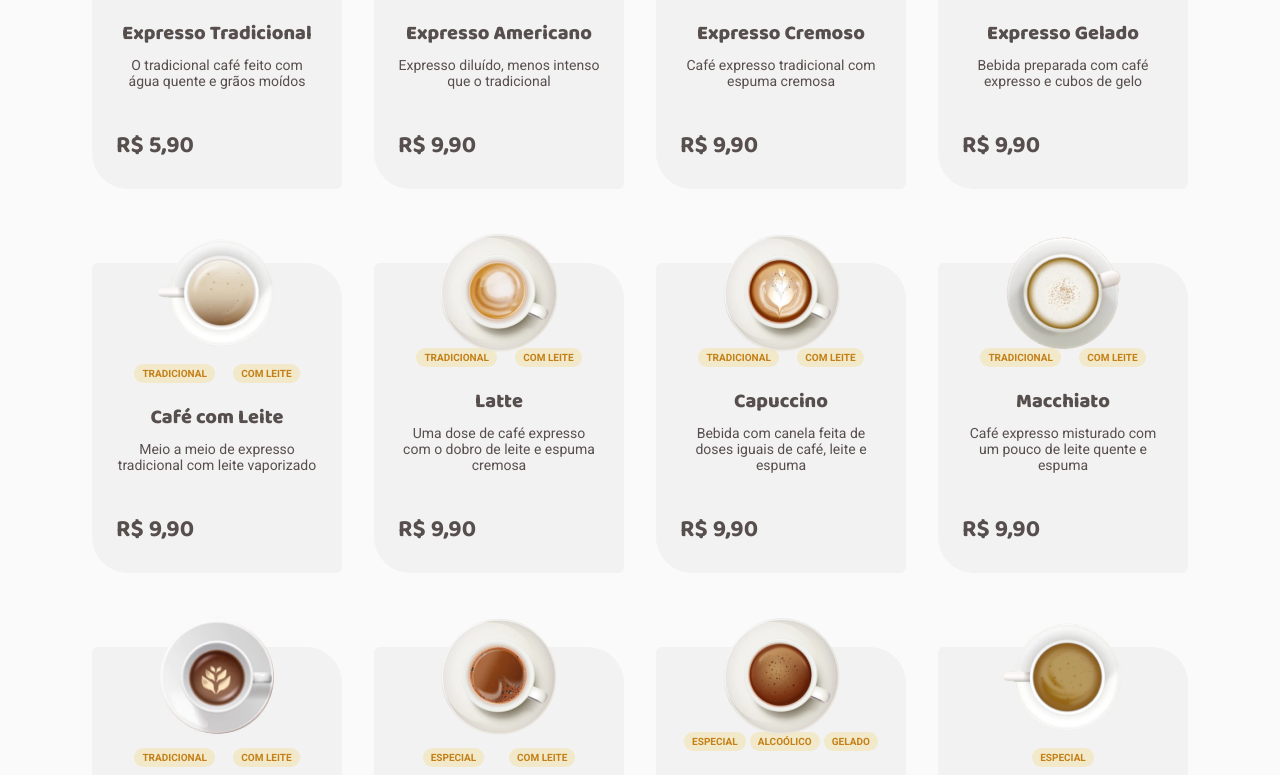
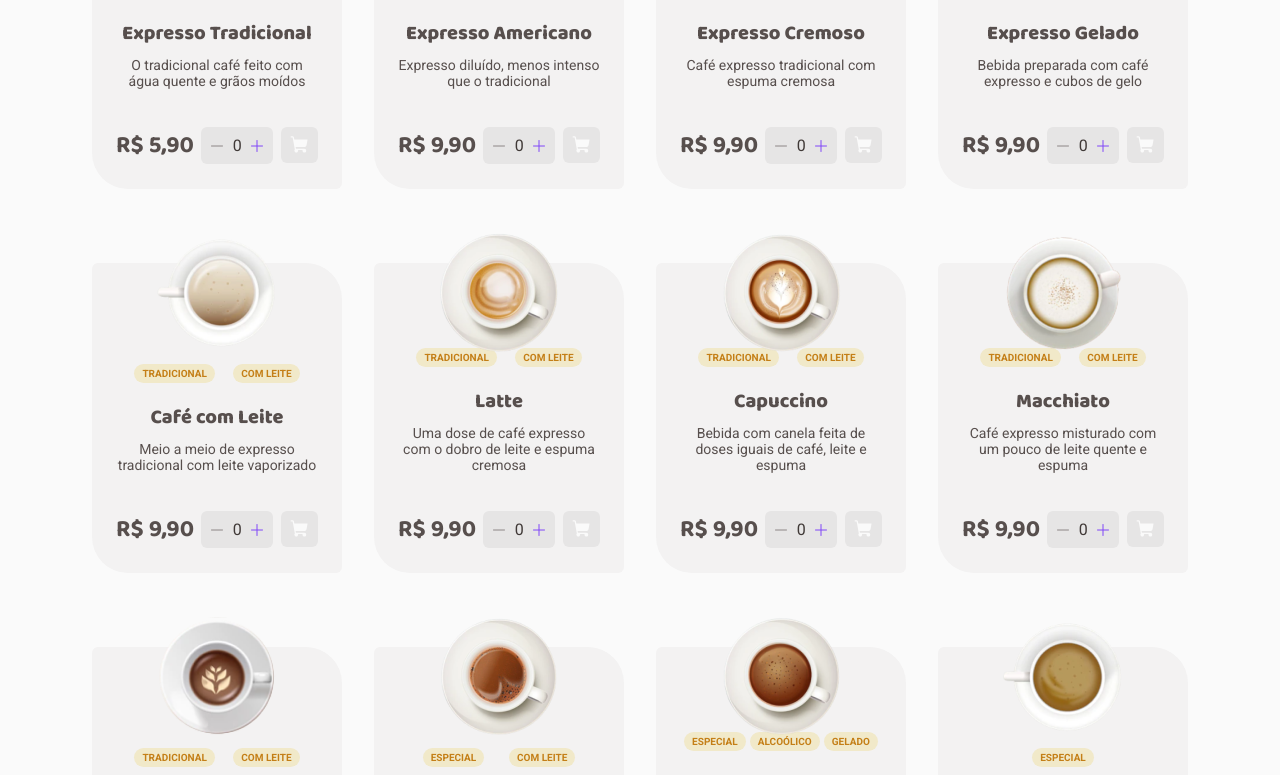
Before and after one commit to ponqueli/coffee-delivery, a React (Vite) app: page / in a window 1280 px wide. Shown: the part 940-1715 px from the top of the page. Built offline with nearby package versions, Linux system fonts and the light colour scheme.

Commit message:
add increment and decrement buttons coffee

```diff
--- /dev/null
+++ b/src/components/ButtonCart/index.tsx
@@ -0,0 +1,27 @@
+import { ShoppingCart } from 'phosphor-react'
+import { ButtonCartContainer } from './styles'
+
+interface ButtonCartProps {
+  variant: 'yellow' | 'purple'
+  amount?: number
+  disabled?: boolean
+  onHandleClick: () => void
+}
+
+export function ButtonCart({
+  variant,
+  amount,
+  disabled = false,
+  onHandleClick,
+}: ButtonCartProps) {
+  return (
+    <ButtonCartContainer
+      variant={variant}
+      disabled={disabled}
+      onClick={onHandleClick}
+    >
+      {amount && <span>{amount}</span>}
+      <ShoppingCart size={20} weight="fill" />
+    </ButtonCartContainer>
+  )
+}
--- /dev/null
+++ b/src/components/ButtonCart/styles.ts
@@ -0,0 +1,64 @@
+import styled from 'styled-components'
+
+type ButtonProps = {
+  variant?: 'purple' | 'yellow'
+}
+
+export const ButtonCartContainer = styled.button<ButtonProps>`
+  display: flex;
+  align-items: center;
+  justify-content: center;
+
+  gap: 0.25rem;
+
+  min-width: 2.3rem;
+  height: 2.25rem;
+
+  border: none;
+  border-radius: 6px;
+
+  padding: 0.5rem;
+  font-size: 0.875rem;
+
+  background-color: ${({ theme, variant }) =>
+    variant === 'purple' ? theme['purple-800'] : theme['yellow-300']};
+
+  position: relative;
+
+  svg {
+    color: ${({ theme, variant }) =>
+    variant === 'purple' ? theme.white : theme['yellow-800']};
+  }
+
+  transition: background-color 0.2s;
+
+  :disabled {
+    cursor: not-allowed;
+    background-color: ${({ theme }) => theme['grey-300']};
+  }
+
+  :not(:disabled):hover {
+    background-color: ${({ theme, variant }) =>
+    variant === 'purple' ? theme['purple-500'] : theme['yellow-200']};
+  }
+
+  > span {
+    position: absolute;
+    top: calc(-1.25rem / 2);
+    right: calc(-1.25rem / 2);
+
+    width: 1.25rem;
+    height: 1.25rem;
+
+    border-radius: 50%;
+    background-color: ${({ theme }) => theme['yellow-800']};
+    color: ${({ theme }) => theme.white};
+
+    display: flex;
+    align-items: center;
+    justify-content: center;
+
+    font-size: 0.75rem;
+    font-weight: 700;
+  }
+`
--- a/src/components/CoffeeCard/index.tsx
+++ b/src/components/CoffeeCard/index.tsx
@@ -1,4 +1,13 @@
-import { AddToCart, CoffeeCardContainer, Tags } from './styles'
+import { Plus, Minus } from 'phosphor-react'
+import {
+  AddCartWrapper,
+  AddToCart,
+  CoffeeCardContainer,
+  ContainerAmountCoffee,
+  Tags,
+} from './styles'
+import { useState } from 'react'
+import { ButtonCart } from '../ButtonCart'
 
 interface CoffeeProps {
   id: number
@@ -14,6 +23,18 @@ interface CoffeeCardProps {
 }
 
 export function CoffeeCard({ coffee }: CoffeeCardProps) {
+  const [amount, setAmount] = useState(0)
+
+  function handleDecrementAmount() {
+    if (amount > 0) {
+      setAmount((amount) => amount - 1)
+    }
+  }
+
+  function handleIncrementAmount() {
+    setAmount((amount) => amount + 1)
+  }
+
   return (
     <CoffeeCardContainer>
       <img src={`/${coffee.photo}`} alt={coffee.name} />
@@ -32,6 +53,26 @@ export function CoffeeCard({ coffee }: CoffeeCardProps) {
             minimumFractionDigits: 2,
           })}
         </span>
+        <AddCartWrapper>
+          <ContainerAmountCoffee>
+            <button
+              type="button"
+              onClick={handleDecrementAmount}
+              disabled={amount === 0}
+            >
+              <Minus size={16} />
+            </button>
+            <input type="number" value={amount} readOnly />
+            <button type="button" onClick={handleIncrementAmount}>
+              <Plus size={16} />
+            </button>
+          </ContainerAmountCoffee>
+          <ButtonCart
+            variant="purple"
+            disabled={amount === 0}
+            onHandleClick={() => {}}
+          />
+        </AddCartWrapper>
       </AddToCart>
     </CoffeeCardContainer>
   )
--- a/src/components/CoffeeCard/styles.ts
+++ b/src/components/CoffeeCard/styles.ts
@@ -69,3 +69,56 @@ export const AddToCart = styled.div`
     font-size: 1.5rem;
   }
 `
+
+export const AddCartWrapper = styled.div`
+  display: flex;
+  gap: 0.5rem;
+`
+export const ContainerAmountCoffee = styled.div`
+  grid-column: 2 / 2;
+
+  width: 4.5rem;
+  padding: 0.563rem;
+  background: ${({ theme }) => theme['grey-300']};
+  border-radius: 0.375rem;
+
+  display: flex;
+  justify-content: center;
+  align-items: center;
+  gap: 0.125rem;
+
+  input {
+    text-align: center;
+    width: 1.25rem;
+    background: transparent;
+    border: 0px solid transparent;
+    font-size: 1rem;
+    color: ${({ theme }) => theme['grey-800']};
+
+    &[type='number']::-webkit-inner-spin-button {
+      -webkit-appearance: none;
+    }
+  }
+
+  button {
+    cursor: pointer;
+    border: 0;
+    background: transparent;
+    color: ${({ theme }) => theme['purple-500']};
+
+    display: flex;
+    align-items: center;
+    justify-content: center;
+
+    transition: 0.3s;
+
+    &:disabled {
+      color: ${({ theme }) => theme['grey-400']};
+      cursor: not-allowed;
+    }
+
+    &:not(:disabled):hover {
+      color: ${({ theme }) => theme['purple-800']};
+    }
+  }
+`
--- a/src/components/Header/index.tsx
+++ b/src/components/Header/index.tsx
@@ -1,6 +1,7 @@
-import { MapPin, ShoppingCart } from 'phosphor-react'
-import { ButtonCart, ContentLeft, HeaderContainer, MainContent } from './styles'
+import { MapPin } from 'phosphor-react'
+import { ContentLeft, HeaderContainer, MainContent } from './styles'
 import coffeeLogo from '../../assets/Logo.svg'
+import { ButtonCart } from '../ButtonCart'
 
 export function Header() {
   return (
@@ -12,10 +13,7 @@ export function Header() {
             <MapPin size={20} weight="fill" />
             <span>Ribeirão Preto, SP</span>
           </div>
-          <ButtonCart variant="yellow">
-            <span>10</span>
-            <ShoppingCart size={20} weight="fill" />
-          </ButtonCart>
+          <ButtonCart amount={10} variant="yellow" onHandleClick={() => {}} />
         </ContentLeft>
       </MainContent>
     </HeaderContainer>
--- a/src/components/Header/styles.ts
+++ b/src/components/Header/styles.ts
@@ -44,60 +44,3 @@ export const ContentLeft = styled.div`
     gap: 0.25rem;
   }
 `
-
-type ButtonProps = {
-  variant?: 'purple' | 'yellow'
-}
-
-export const ButtonCart = styled.button<ButtonProps>`
-  display: flex;
-  align-items: center;
-  justify-content: center;
-
-  gap: 0.25rem;
-
-  min-width: 2.3rem;
-  height: 2.25rem;
-
-  border: none;
-  border-radius: 6px;
-
-  padding: 0.5rem;
-  font-size: 0.875rem;
-
-  background-color: ${({ theme, variant }) =>
-    variant === 'purple' ? theme['purple-300'] : theme['yellow-300']};
-
-  position: relative;
-
-  svg {
-    color: ${({ theme, variant }) =>
-      variant === 'purple' ? theme['purple-500'] : theme['yellow-800']};
-  }
-
-  transition: filter 0.2s;
-
-  :not(:disabled):hover {
-    filter: brightness(0.9);
-  }
-
-  > span {
-    position: absolute;
-    top: calc(-1.25rem / 2);
-    right: calc(-1.25rem / 2);
-
-    width: 1.25rem;
-    height: 1.25rem;
-
-    border-radius: 50%;
-    background-color: ${({ theme }) => theme['yellow-800']};
-    color: ${({ theme }) => theme.white};
-
-    display: flex;
-    align-items: center;
-    justify-content: center;
-
-    font-size: 0.75rem;
-    font-weight: 700;
-  }
-`
--- a/src/styles/themes/default.ts
+++ b/src/styles/themes/default.ts
@@ -1,6 +1,7 @@
 export const defaultTheme = {
   white: '#FAFAFA',
 
+  'yellow-200': '#F9EBCB',
   'yellow-300': '#F1E9C9',
   'yellow-500': '#DBAC2C',
   'yellow-800': '#C47F17',
```
